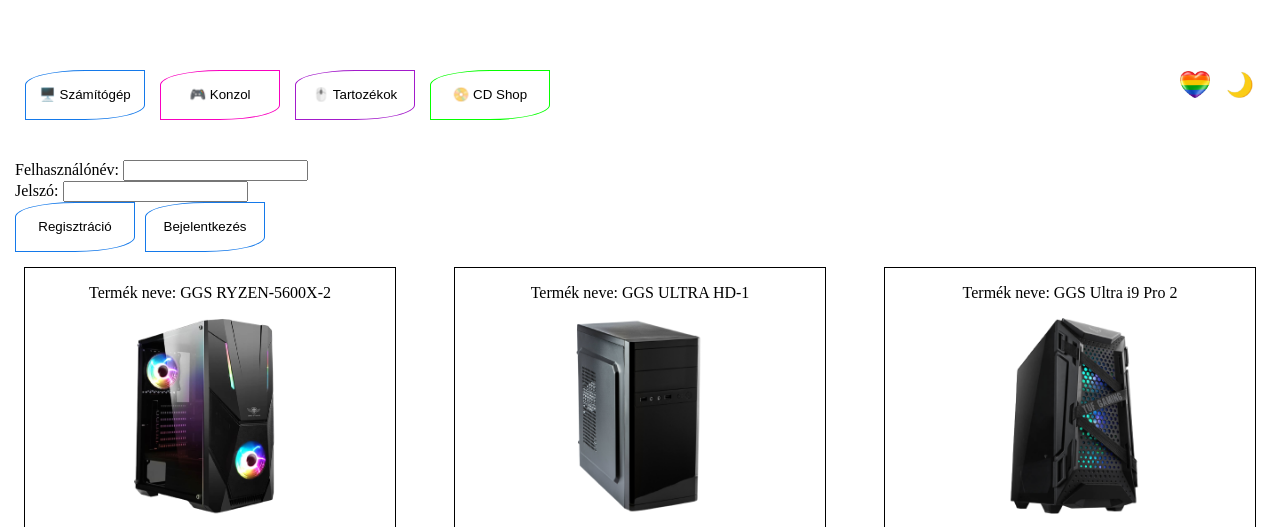
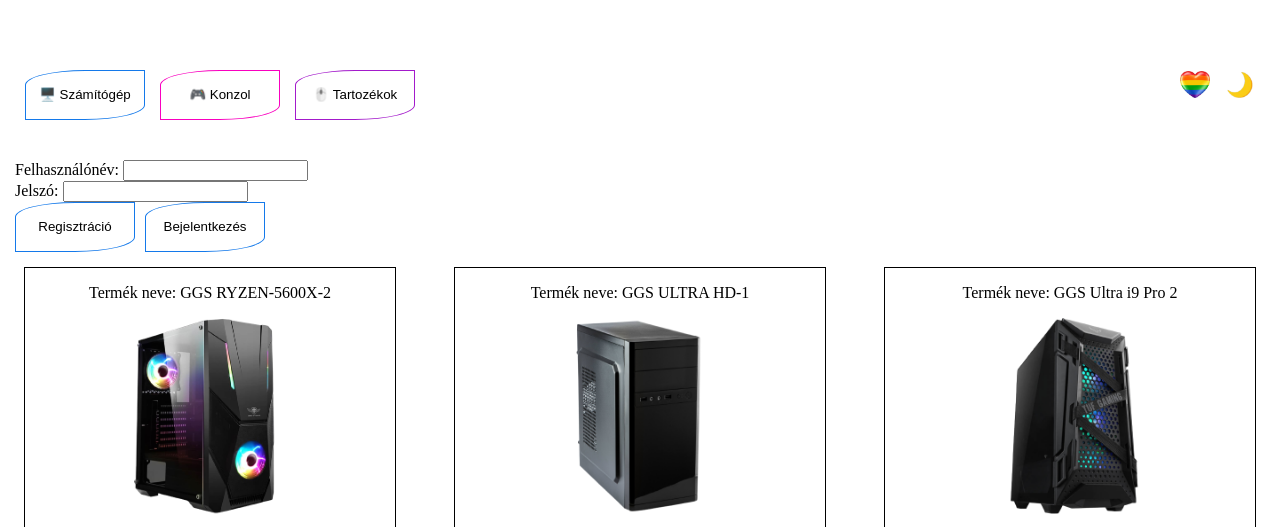
Before and after one commit to PatrisaRose/WebShop, a plain HTML site: page index.html in a window 1280 px wide. Shown: the part 265-792 px from the top of the page. Drawn offline with nearby package versions, Linux system fonts and the light colour scheme.

Commit message:
gombok módosítása

```diff
--- a/index.html
+++ b/index.html
@@ -23,9 +23,6 @@
       <button class="kek">🖥️ Számítógép</button>
       <button class="rszin">🎮 Konzol</button>
       <button class="lila">🖱️ Tartozékok</button>
-      <button class="zold">
-        <a href="https://terenyijanos96.github.io/webaruhaz/">📀 CD Shop</a>
-      </button>
       <div class="checkboxok">
         <label class="RGBKep">
           <input class="checkdoboz" type="checkbox" id="RGB" />
--- a/style.css
+++ b/style.css
@@ -148,13 +148,7 @@ button:hover {
   border: 3px ridge #a31acb;
 }
 
-.zold {
-  border: 1px solid #06ff00;
-}
 
-.zold:hover {
-  border: 3px ridge #06ff00;
-}
 article {
   grid-area: a;
 }
```
